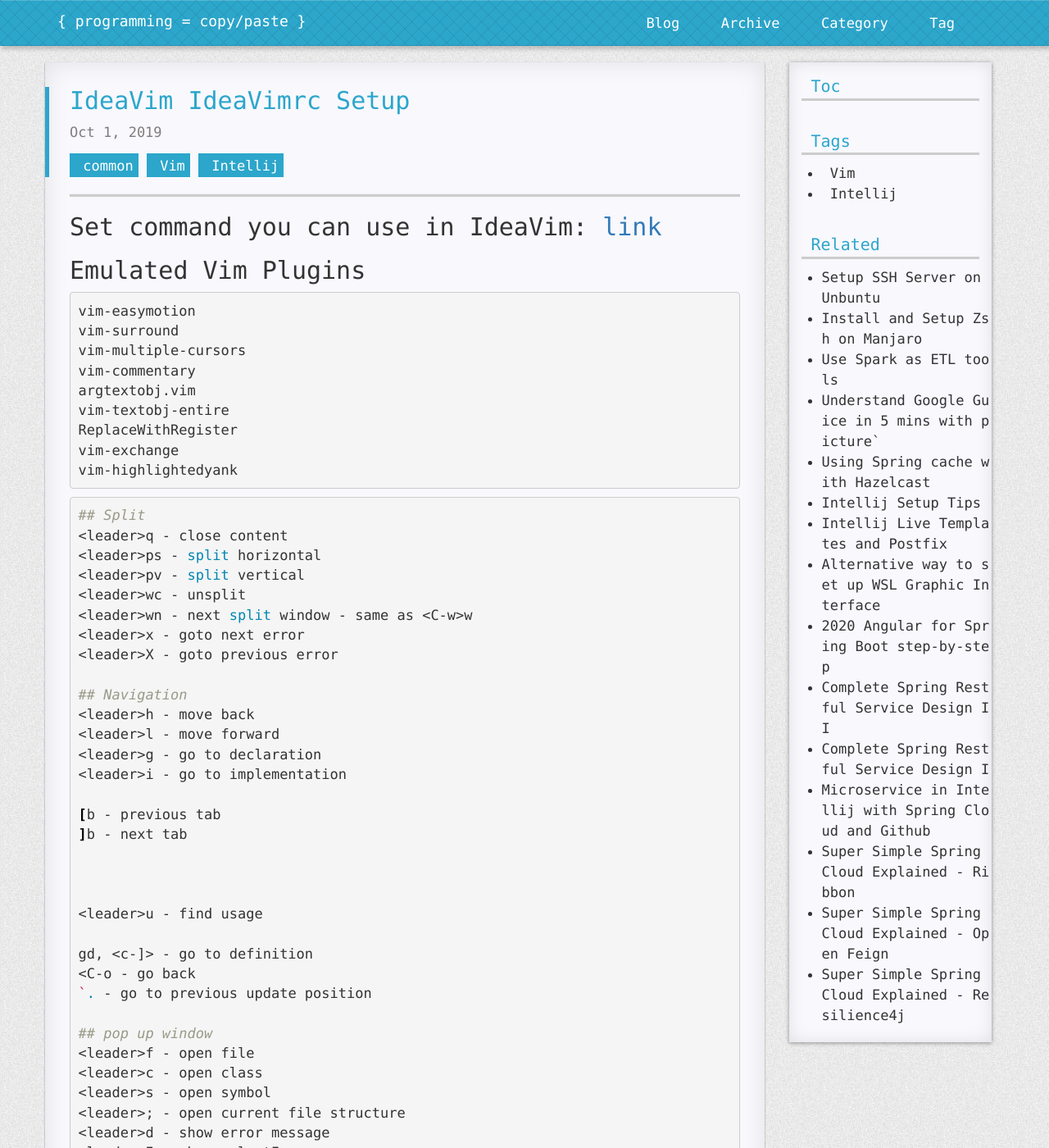
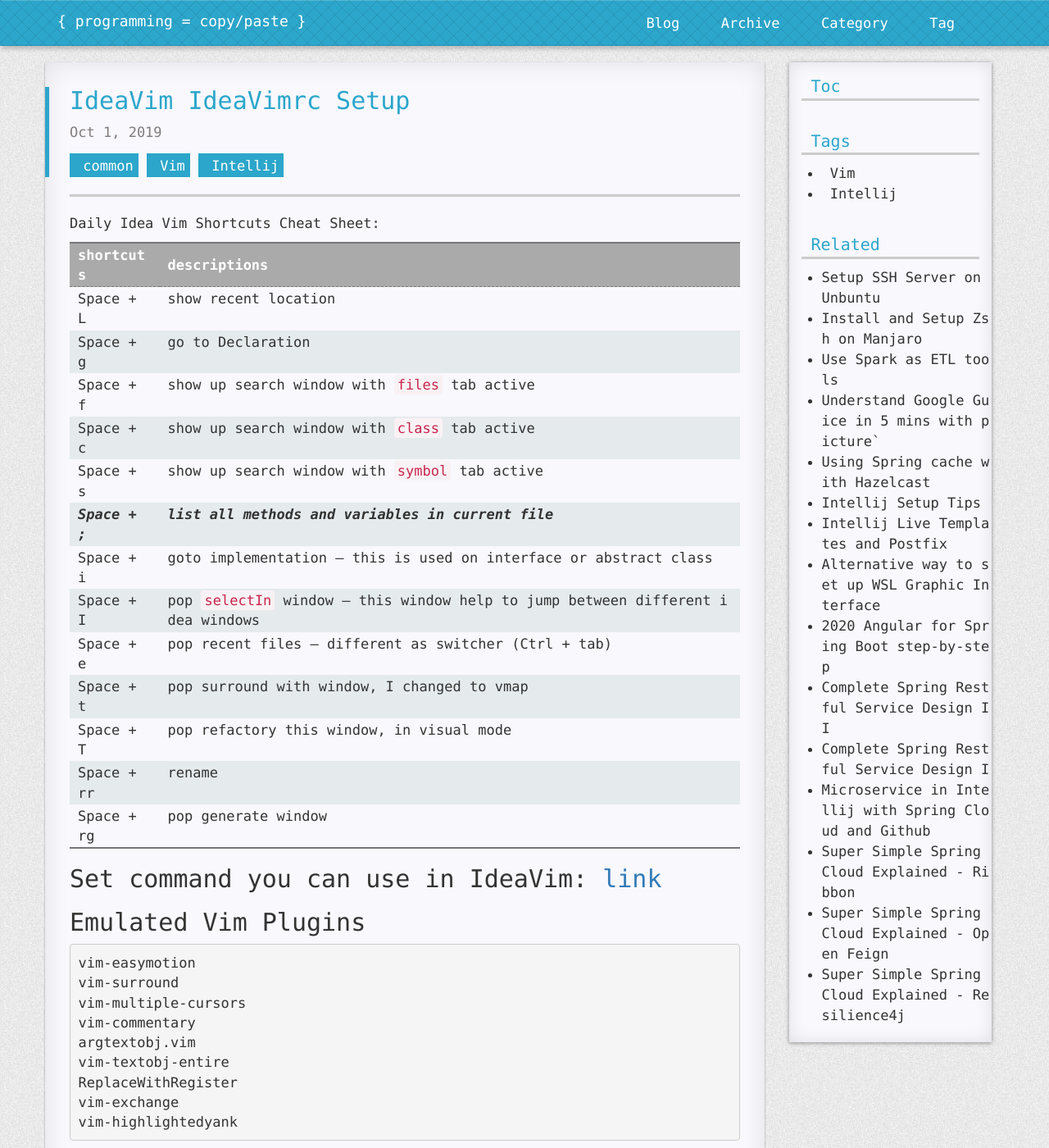
Before and after one commit to R0NGSH3N/r0ngsh3n.github.io, a Jekyll site: the page built from _posts/2019-10-01-IdeaVim-setup.md, in a window 1280 px wide and 1400 px high. Shown: the whole window at 82% size. Built offline with Jekyll 4.4.1, drawn with Linux system fonts in a browser that asks for light colours; nearby versions of some CDN libraries; comment, search, counter and statistics services are not loaded; a style sheet for code colours, icons or effects is not loaded.

Commit message:
update article

```diff
--- a/_posts/2019-10-01-IdeaVim-setup.md
+++ b/_posts/2019-10-01-IdeaVim-setup.md
@@ -5,9 +5,27 @@ tags: Vim Intellij
 categories: common
 ---
 
+Daily Idea Vim Shortcuts Cheat Sheet:
+
+| shortcuts  | descriptions   |
+|---|---|
+| Space + L  | show recent location  |
+| Space + g  | go to Declaration|
+| Space + f  | show up search window with  `files` tab active |
+| Space + c  | show up search window with `class` tab active |
+| Space + s  | show up search window with `symbol` tab active |
+| ***Space + ;***  | ***list all methods and variables in current file*** |
+| Space + i  | goto implementation -- this is used on interface or abstract class |
+| Space + I  | pop `selectIn` window -- this window help to jump between different idea windows |
+| Space + e  | pop recent files -- different as switcher (Ctrl + tab)|
+| Space + t  | pop surround with window, I changed to vmap |
+| Space + T  | pop refactory this window, in visual mode |
+| Space + rr  | rename |
+| Space + rg  | pop generate window|
+
 ## Set command you can use in IdeaVim: [link](https://github.com/JetBrains/ideavim/wiki/%22set%22-commands)
+
 ## Emulated Vim Plugins
-
 
     vim-easymotion
     vim-surround
```
Also changed, not shown: _posts/2018-03-01-docker-installation.md (+8 -0 lines).
